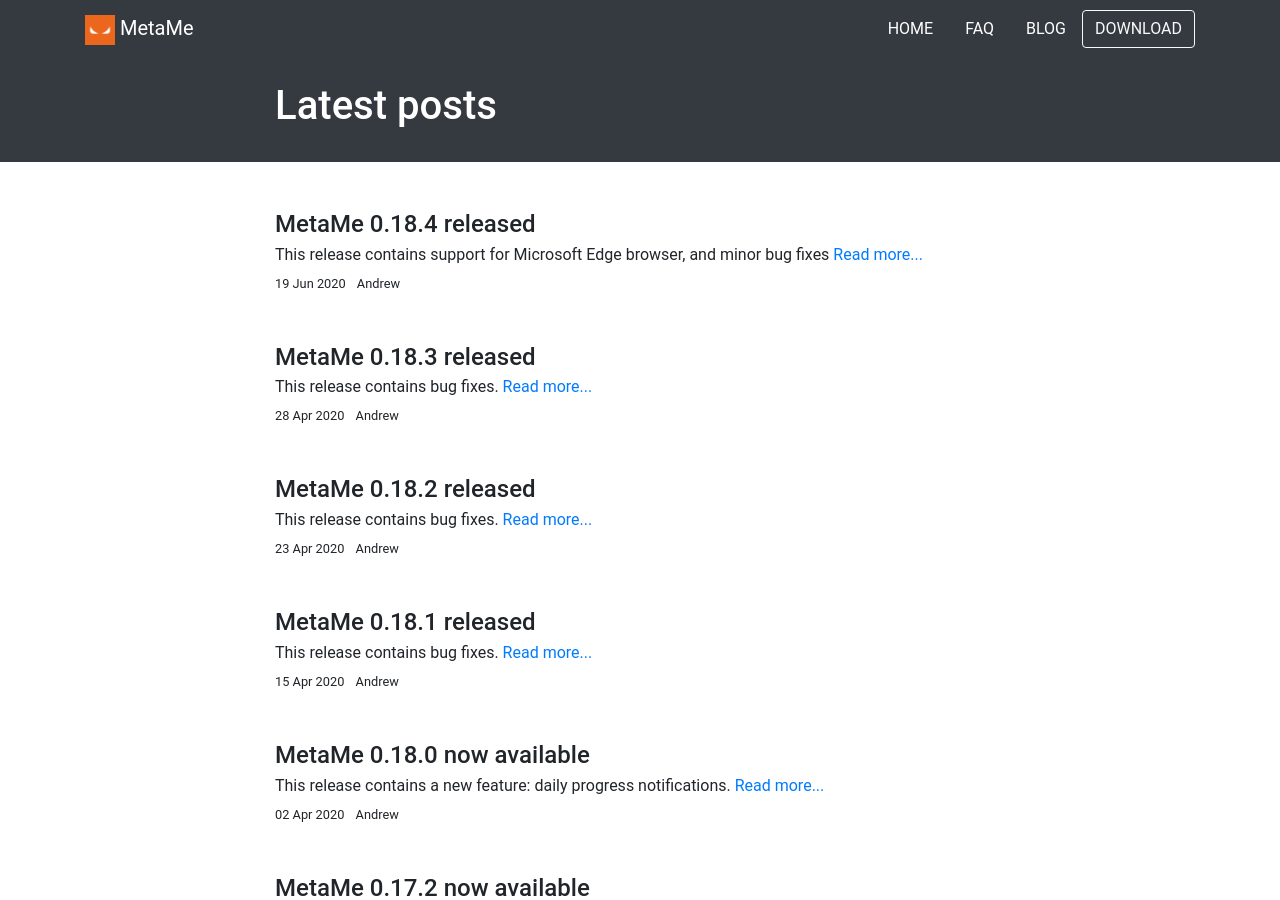
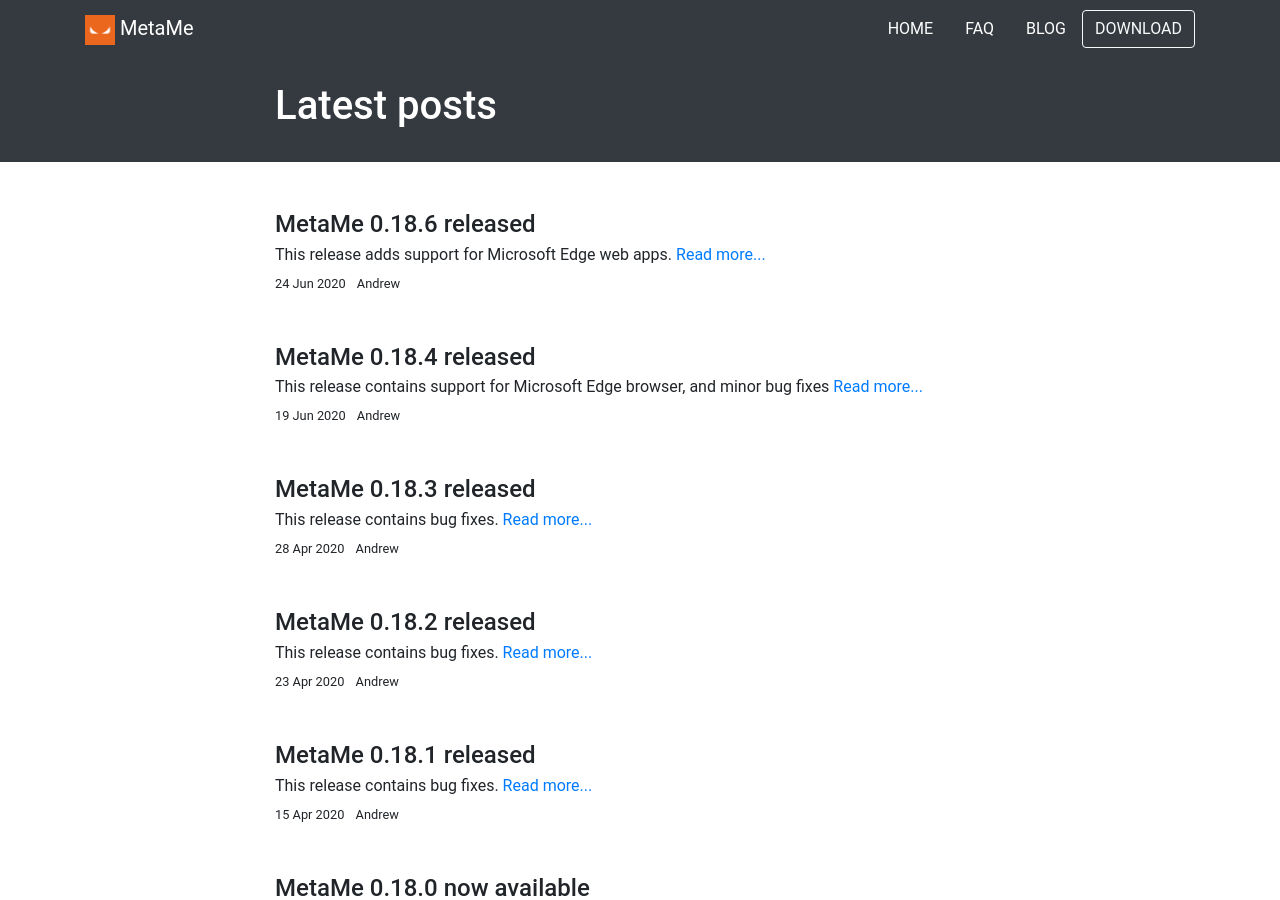
Before and after one commit to meta-me/metame-website, a Jekyll site: the page built from posts.html, in a window 1280 px wide and 900 px high. Built offline with Jekyll 4.4.1, drawn with Linux system fonts in a browser that asks for light colours; comment, search, counter and statistics services are not loaded.

Commit message:
Added 0.18.6 release notes

```diff
--- /dev/null
+++ b/posts/_posts/2020-06-24-MetaMe-0.18.6-released.md
@@ -0,0 +1,22 @@
+---
+layout: post
+author: Andrew
+title: MetaMe 0.18.6 released
+---
+
+This release adds support for Microsoft Edge web apps.
+
+### Updating
+
+You can update to this version by going to settings > update. You can also download the latest version [here](/download.html).
+
+### Changes
+
+##### New
+- Edge web app support
+   - MetaMe will extract the url of the web app
+
+<br/>
+Thanks!
+<br/>
+Andrew
```
Also changed, not shown: help/_posts/2019-10-15-does-metame-track-websites.md (+2 -3 lines).
